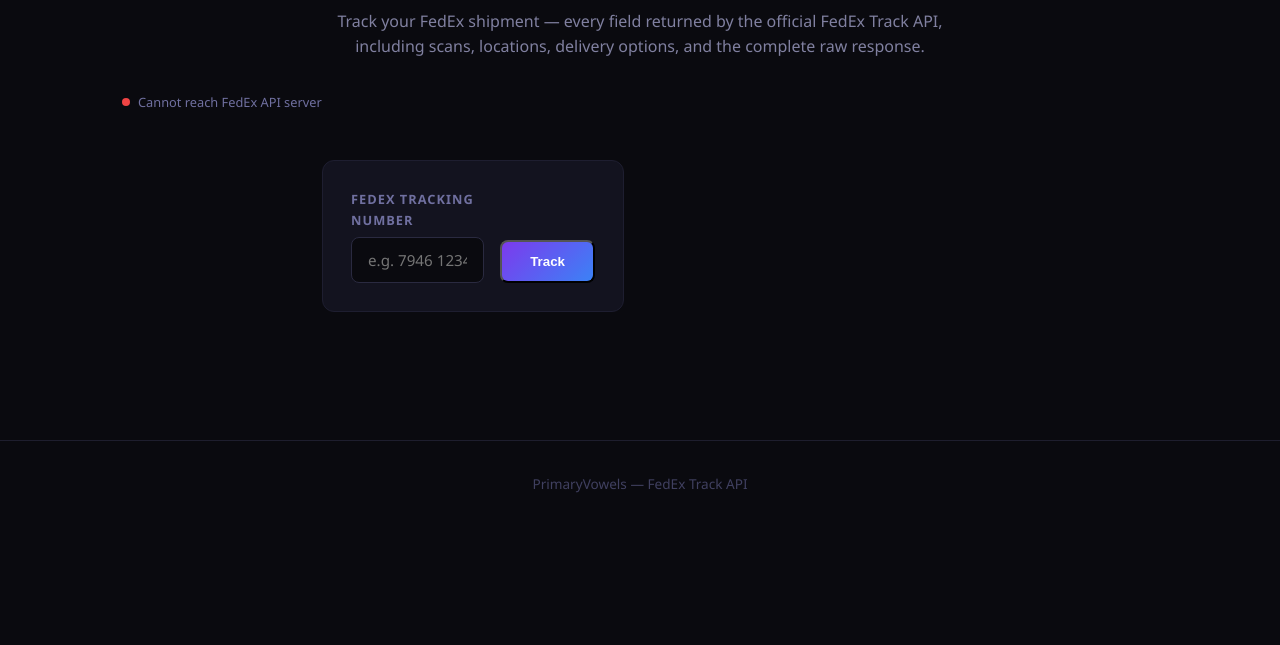
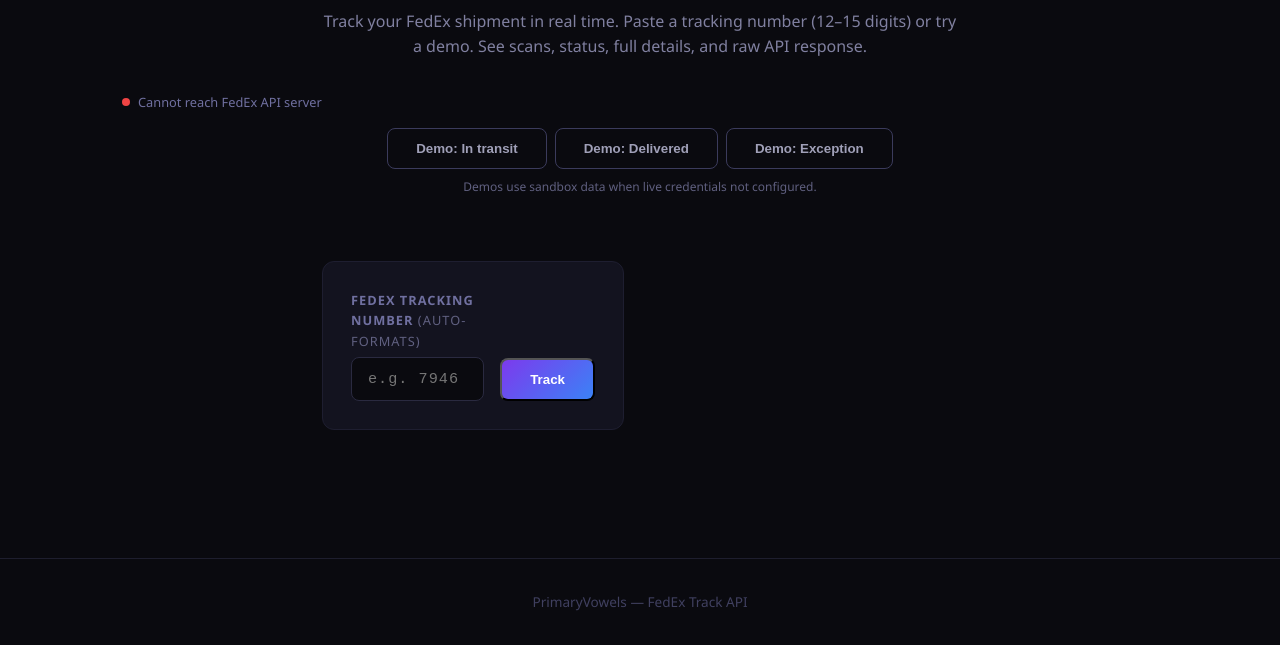
Before and after one commit to gm1afafaf-code/PrimaryVowels, a website: page support/index.html in a window 1280 px wide. Shown: the part 267-912 px from the top of the page. Before the commit the page ends 800 px from the top, so only its background shows below. Drawn offline with Linux system fonts and the light colour scheme; no server answers.

Commit message:
Improve UX: make /support (service) and /tracking pages more user friendly
- /support: demo buttons, auto-format tracking, copy button, collapsed raw JSON, polished text
- /service: nicer redirect landing
- /tracking: intro explanation + GPU example loader + help modal + risk legend, larger readable fonts + padding, reset button, collapsible route analysis, better notes

```diff
--- a/support/index.html
+++ b/support/index.html
@@ -25,20 +25,26 @@
   <section class="service-hero">
     <span class="formula-badge">FedEx Developer API</span>
     <h1>Package Support</h1>
-    <p>Track your FedEx shipment — every field returned by the official FedEx Track API, including scans, locations, delivery options, and the complete raw response.</p>
+    <p>Track your FedEx shipment in real time. Paste a tracking number (12–15 digits) or try a demo. See scans, status, full details, and raw API response.</p>
     <div class="server-status">
       <span class="server-dot" id="server-dot"></span>
       <span id="server-status-text">Checking API…</span>
     </div>
+    <div class="demo-buttons" style="margin-top: 0.5rem; display: flex; gap: 0.5rem; justify-content: center; flex-wrap: wrap;">
+      <button type="button" class="btn btn-outline demo-btn" data-demo="449044304137821">Demo: In transit</button>
+      <button type="button" class="btn btn-outline demo-btn" data-demo="449044304137822">Demo: Delivered</button>
+      <button type="button" class="btn btn-outline demo-btn" data-demo="781414306467">Demo: Exception</button>
+    </div>
+    <p style="font-size:0.75rem; color:#606080; margin-top:0.5rem;">Demos use sandbox data when live credentials not configured.</p>
   </section>
 
   <div class="service-layout single-col">
     <div class="panel">
       <form id="track-form" class="track-form">
         <div class="field" style="flex:1;margin-bottom:0">
-          <label for="tracking">FedEx Tracking Number</label>
+          <label for="tracking">FedEx Tracking Number <span style="font-weight:400; color:#606080;">(auto-formats)</span></label>
           <input type="text" id="tracking" placeholder="e.g. 7946 1234 5678" required
-                 pattern="[0-9\s]{12,20}" autocomplete="off">
+                 pattern="[0-9\s]{12,20}" autocomplete="off" style="font-family: monospace; letter-spacing: 1px;">
         </div>
         <button type="submit" class="btn" id="track-btn">Track</button>
       </form>
```
Also changed, not shown: service/index.html (+9 -3 lines).
